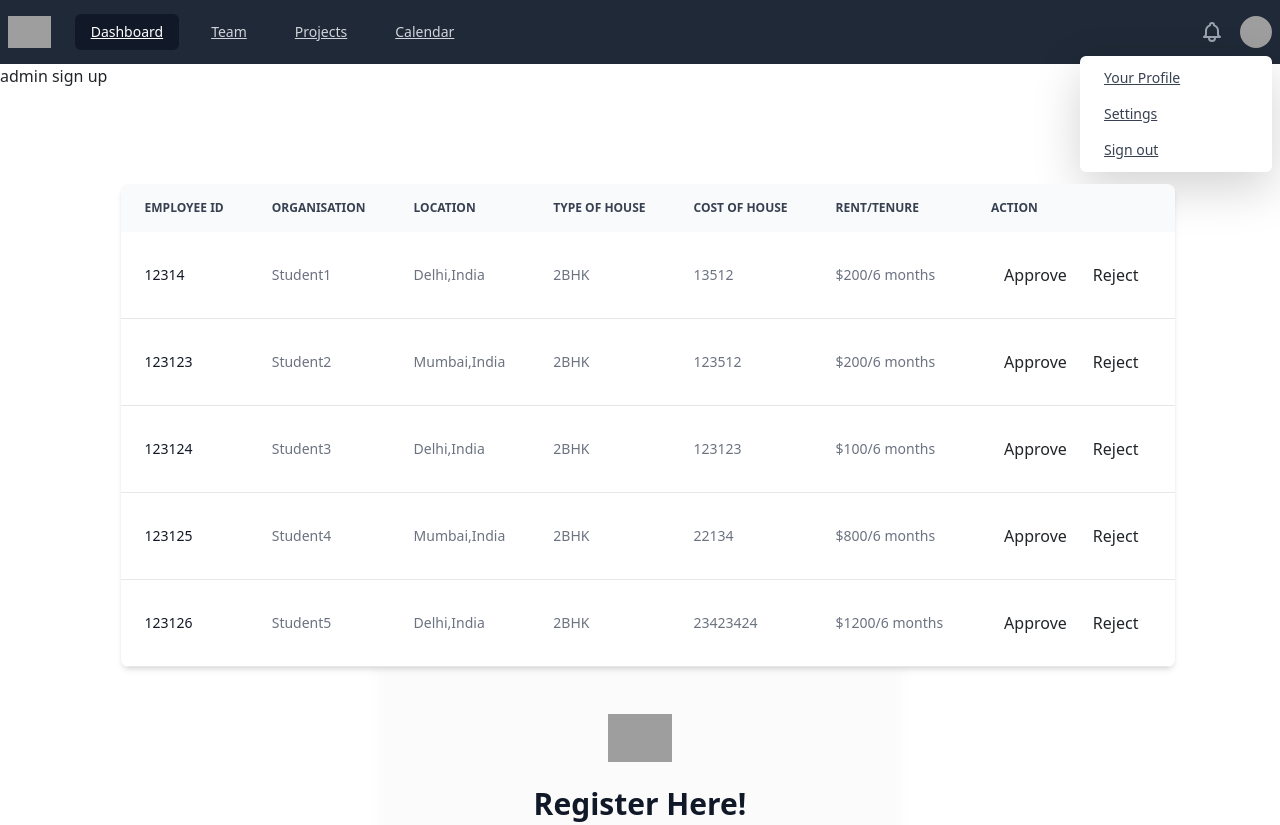
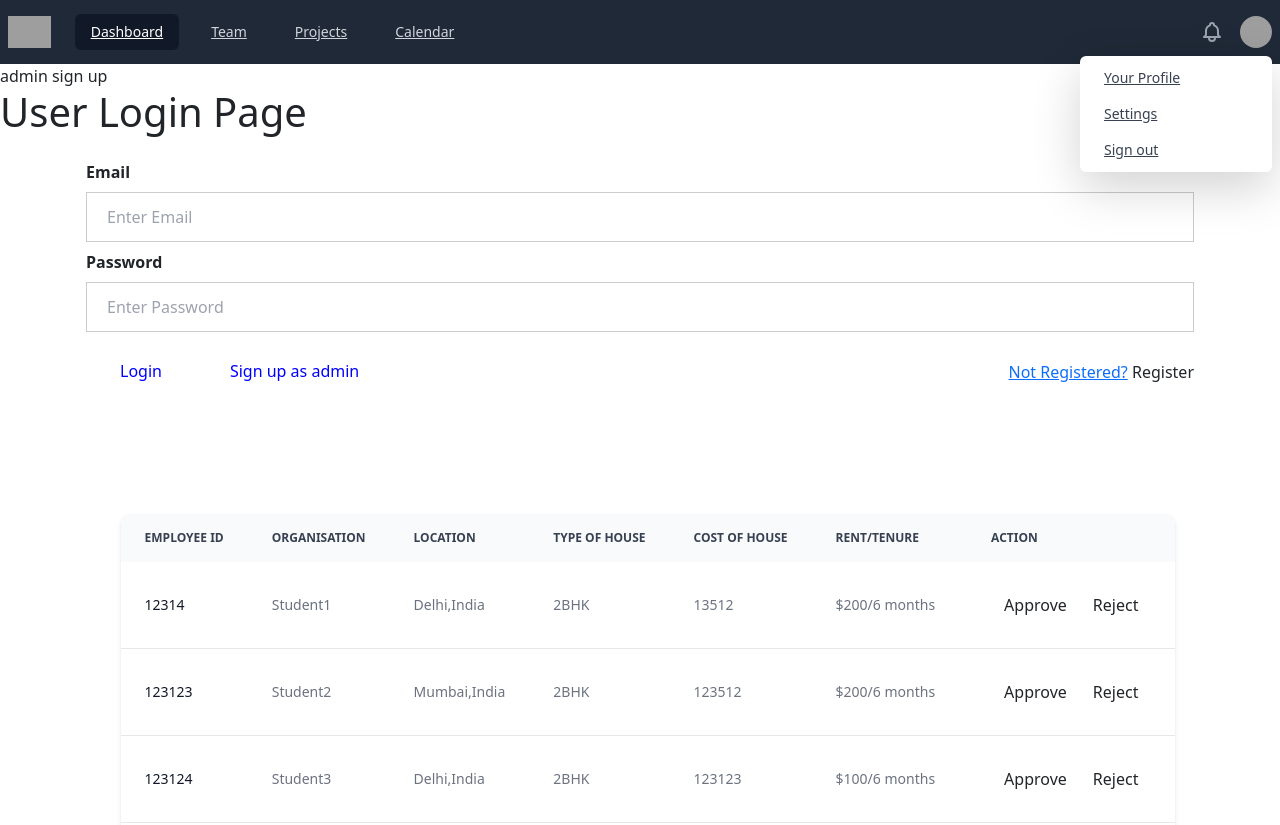
Before and after one commit to lamba-adi/project1, an Angular app: page / in a window 1280 px wide. Shown: the top 825 px of the page. Built offline with nearby package versions, Linux system fonts and the light colour scheme; grey boxes are pictures that could not be loaded.

Commit message:
Update app.component.html

```diff
--- a/src/app/app.component.html
+++ b/src/app/app.component.html
@@ -9,7 +9,7 @@
 <body>
   <app-nav> </app-nav>
   <app-admin-log-in></app-admin-log-in>
-
+  <app-user-log-in></app-user-log-in>
   <app-dashboard class="flex pl-4 pt-24 pb-4 z-0 w-screen justify-center  right"></app-dashboard>
   <app-registration></app-registration>
   <app-footer></app-footer>
```
